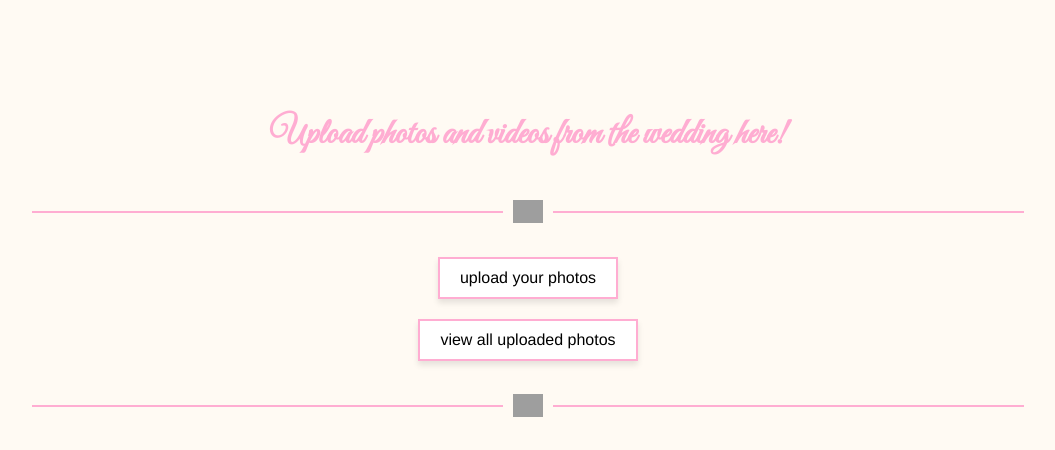
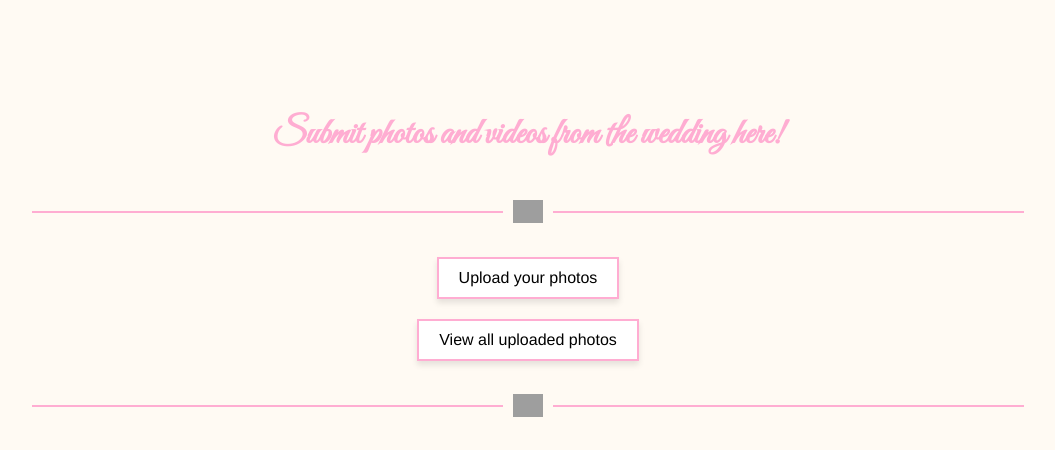
Before and after one commit to gsagostini/gsagostini.github.io, a Jekyll site: the page other/sophia.html, which Jekyll copies as it is, in a window 1280 px wide. Shown: the part 206-656 px from the top of the page, without its empty margins (112-1167 px from the left). Built offline with Jekyll 4.4.1, drawn with Linux system fonts in a browser that asks for light colours; grey boxes are pictures that could not be loaded.

Commit message:
Update sophia.html

```diff
--- a/other/sophia.html
+++ b/other/sophia.html
@@ -108,13 +108,13 @@
     </style>
 </head>
 <body>
-    <h1>Upload photos and videos from the wedding here!</h1>
+    <h1>Submit photos and videos from the wedding here!</h1>
     <div class="decorative-line">
         <div class="diamond-ring"></div>
     </div>
     <div class="button-container">
-        <button onclick="window.location.href='https://docs.google.com/forms/d/e/1FAIpQLSfSsSsA1jGerLT4fuAWIm9_Hvk9q-fqW1GtQRUSvDzJHJvYgg/viewform'">upload your photos</button>
-        <button onclick="window.location.href='https://drive.google.com/drive/folders/1nBpi7kZYE4Kpio1J0jkeeQI3HFSpz9UMlBqZ_yETYAHQX7A-tvaGmytBSgQDUrQO-Aq1ZnEY'">view all uploaded photos</button>
+        <button onclick="window.location.href='https://docs.google.com/forms/d/e/1FAIpQLSfSsSsA1jGerLT4fuAWIm9_Hvk9q-fqW1GtQRUSvDzJHJvYgg/viewform'">Upload your photos</button>
+        <button onclick="window.location.href='https://drive.google.com/drive/folders/1nBpi7kZYE4Kpio1J0jkeeQI3HFSpz9UMlBqZ_yETYAHQX7A-tvaGmytBSgQDUrQO-Aq1ZnEY'">View all uploaded photos</button>
     </div>
     <div class="decorative-line">
         <div class="diamond-ring"></div>
```
Also changed, not shown: other parts of other/sophia.html (+1 -1 lines).
